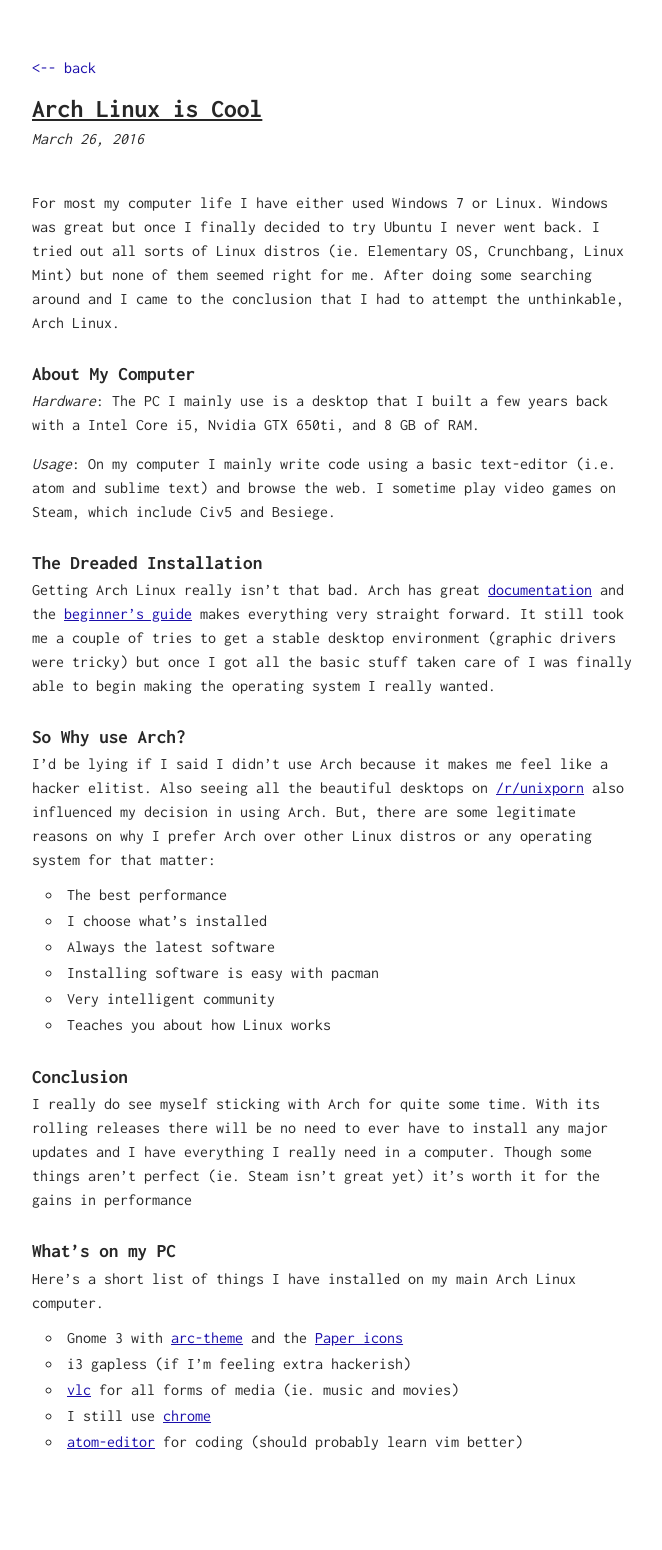
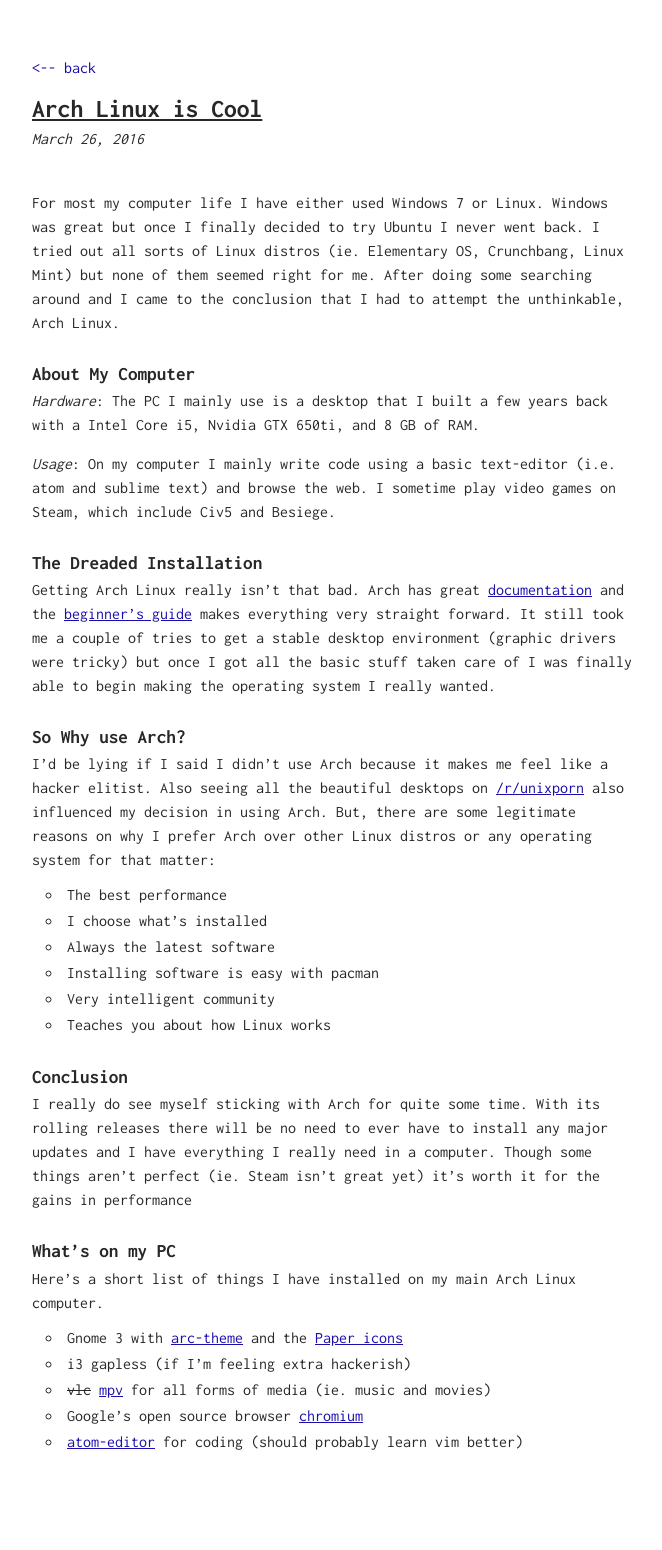
Before and after one commit to maxhumber/maxhumber.com, a Jekyll site: the page built from _posts/2016-03-26-arch-linux.md, in a window 1280 px wide. Shown: the whole page, without its empty margins (308-970 px from the left). Built offline with Jekyll 4.4.1, drawn with Linux system fonts in a browser that asks for light colours.

Commit message:
post update thanks reddit

```diff
--- a/_posts/2016-03-26-arch-linux.md
+++ b/_posts/2016-03-26-arch-linux.md
@@ -36,6 +36,6 @@
 
 * Gnome 3 with [arc-theme](https://github.com/horst3180/arc-theme) and the [Paper icons](https://snwh.org/paper/icons/)
 * i3 gapless (if I'm feeling extra hackerish)
-* [vlc](https://wiki.archlinux.org/index.php/VLC_media_player) for all forms of media (ie. music and movies)
-* I still use [chrome](https://aur.archlinux.org/packages/google-chrome/)
+* ~~vlc~~ [mpv](https://mpv.io/) for all forms of media (ie. music and movies)
+* Google's open source browser [chromium](https://wiki.archlinux.org/index.php/chromium)
 * [atom-editor](https://aur.archlinux.org/packages/atom-editor-bin/) for coding (should probably learn vim better)
```
